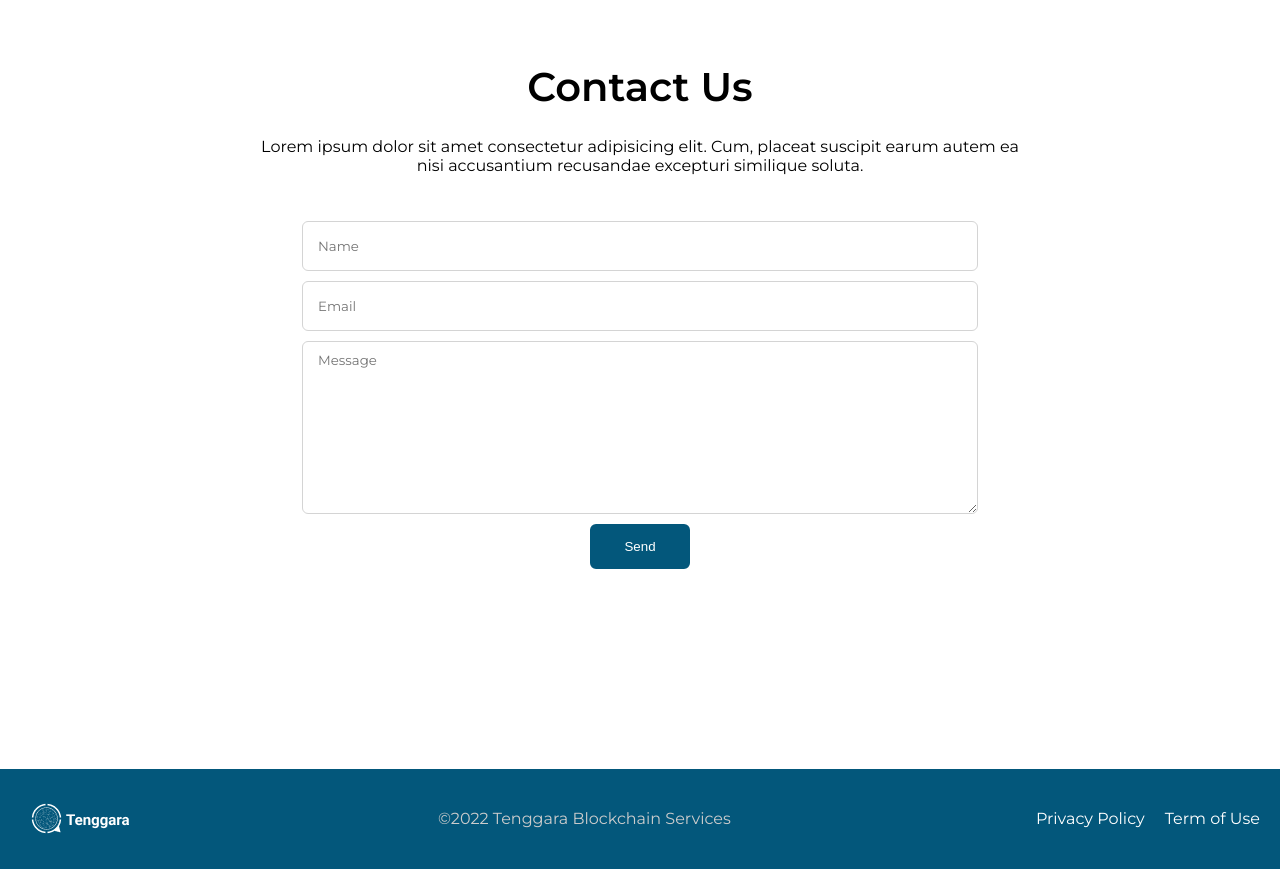
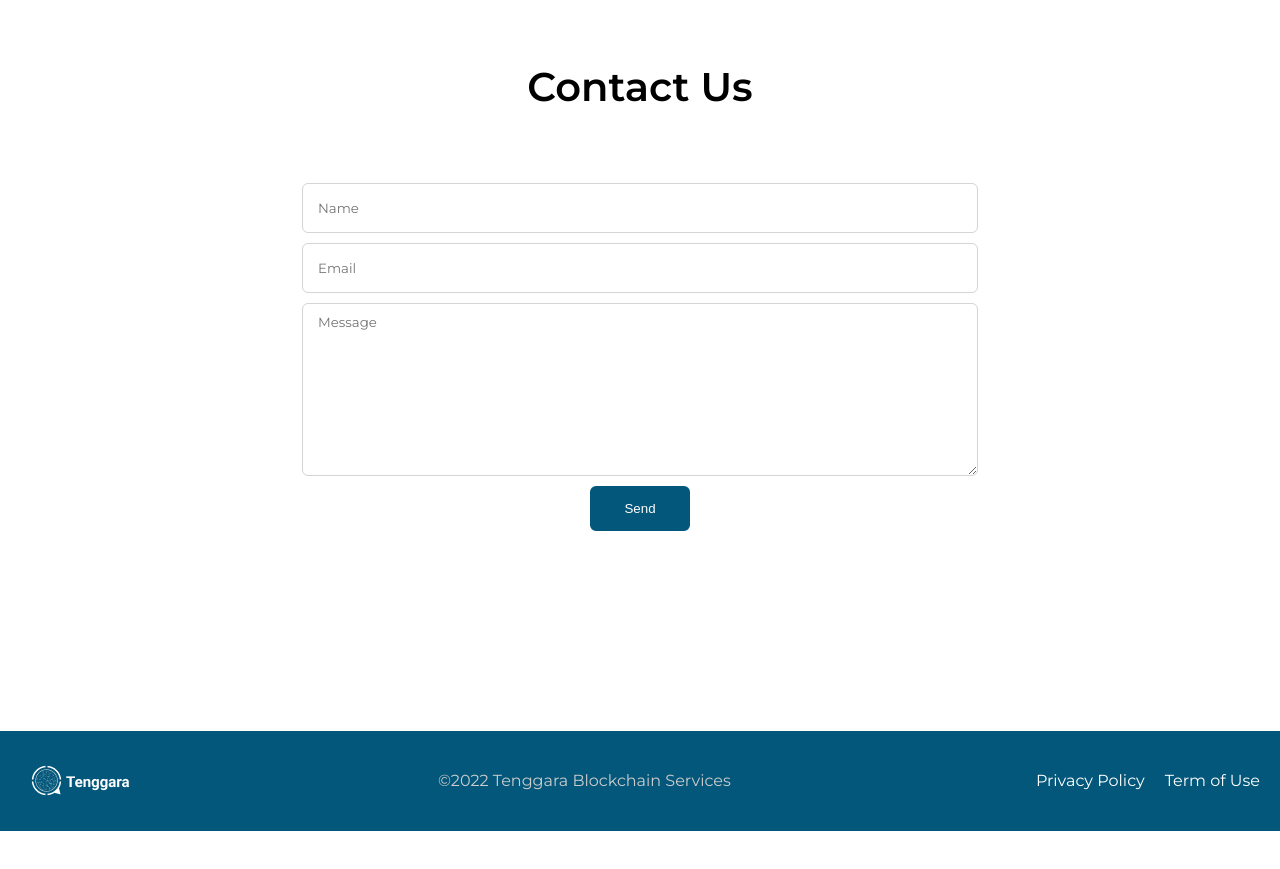
Before and after one commit to tenggaradev/tenggara-website, a Next.js app: page / in a window 1280 px wide. Shown: the part 3060-3929 px from the top of the page. After the commit the page ends 3891 px from the top, so only its background shows below. Built offline with nearby package versions, Linux system fonts and the light colour scheme.

Commit message:
Update Contact Us Text

```diff
--- a/components/Contact.tsx
+++ b/components/Contact.tsx
@@ -38,9 +38,6 @@ const Contact = () => {
         <div className={styles.heading}>
           <h2>Contact Us</h2>
           <p>
-            Lorem ipsum dolor sit amet consectetur adipisicing elit. Cum,
-            placeat suscipit earum autem ea nisi accusantium recusandae
-            excepturi similique soluta.
           </p>
         </div>
         <form className={styles.message} ref={form} onSubmit={sendEmail}>
```
